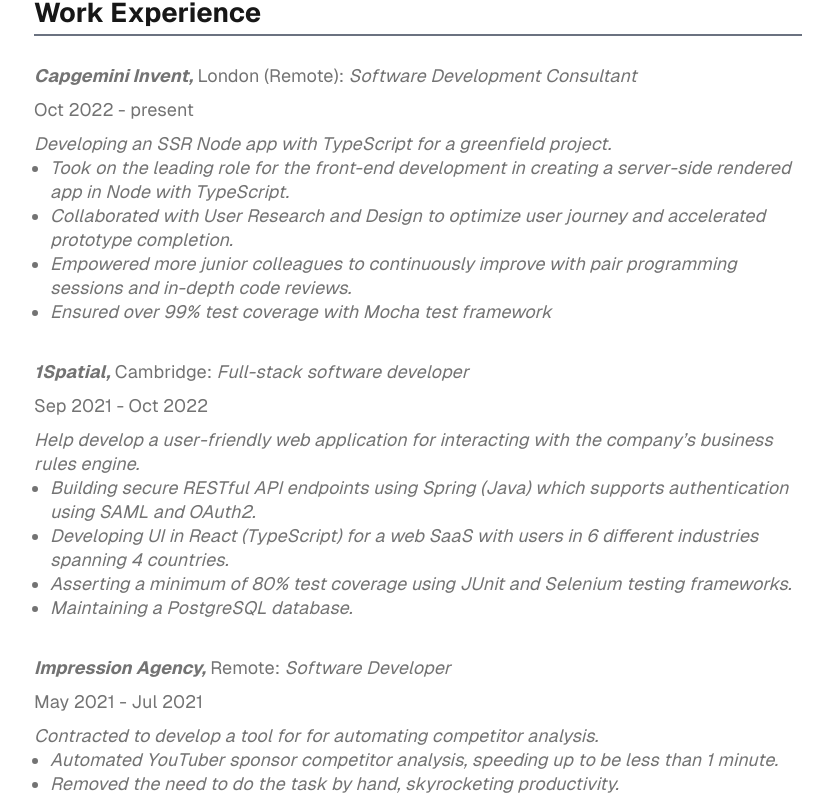
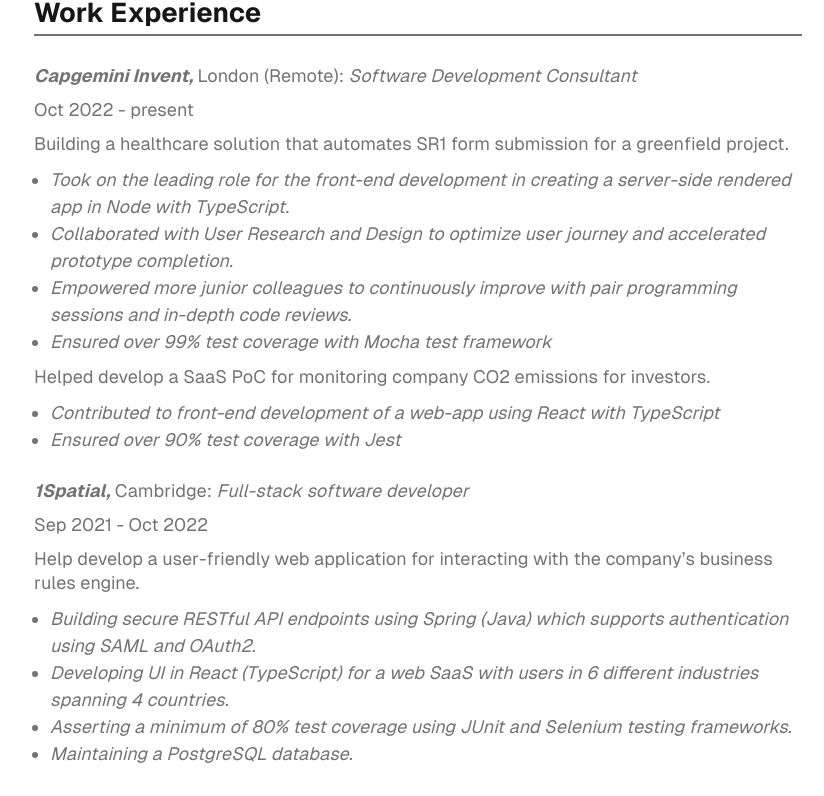
Before and after one commit to fs1g17/theo-selenskiy, a Next.js app: page /cv in a window 1280 px wide. Shown: the part 497-1293 px from the top of the page, without its empty margins (222-1046 px from the left). Built offline with nearby package versions, Linux system fonts and the light colour scheme.

Commit message:
feat(cv): update cv

```diff
--- a/src/app/cv/page.tsx
+++ b/src/app/cv/page.tsx
@@ -40,25 +40,44 @@
             location="London (Remote)"
             title="Software Development Consultant"
             date="Oct 2022 - present"
-            description="Developing an SSR Node app with TypeScript for a greenfield project."
-            bulletPoints={[
+            parts={[
+              {
+                description:
+                  "Building a healthcare solution that automates SR1 form submission for a greenfield project.",
+                bulletPoints: [
                   "Took on the leading role for the front-end development in creating a server-side rendered app in Node with TypeScript.",
                   "Collaborated with User Research and Design to optimize user journey and accelerated prototype completion.",
                   "Empowered more junior colleagues to continuously improve with pair programming sessions and in-depth code reviews.",
                   "Ensured over 99% test coverage with Mocha test framework",
+                ],
+              },
+              {
+                description:
+                  "Helped develop a SaaS PoC for monitoring company CO2 emissions for investors.",
+                bulletPoints: [
+                  "Contributed to front-end development of a web-app using React with TypeScript",
+                  "Ensured over 90% test coverage with Jest",
+                ],
+              },
             ]}
           />
+
           <WorkExperience
             job="1Spatial"
             location="Cambridge"
             title="Full-stack software developer"
             date="Sep 2021 - Oct 2022"
-            description="Help develop a user-friendly web application for interacting with the company’s business rules engine."
-            bulletPoints={[
+            parts={[
+              {
+                description:
+                  "Help develop a user-friendly web application for interacting with the company’s business rules engine.",
+                bulletPoints: [
                   "Building secure RESTful API endpoints using Spring (Java) which supports authentication using SAML and OAuth2.",
                   "Developing UI in React (TypeScript) for a web SaaS with users in 6 different industries spanning 4 countries.",
                   "Asserting a minimum of 80% test coverage using JUnit and Selenium testing frameworks.",
                   "Maintaining a PostgreSQL database.",
+                ],
+              },
             ]}
           />
           <WorkExperience
@@ -66,10 +85,15 @@
             location="Remote"
             title="Software Developer"
             date="May 2021 - Jul 2021"
-            description="Contracted to develop a tool for for automating competitor analysis."
-            bulletPoints={[
+            parts={[
+              {
+                description:
+                  "Contracted to develop a tool for for automating competitor analysis.",
+                bulletPoints: [
                   "Automated YouTuber sponsor competitor analysis, speeding up to be less than 1 minute.",
                   "Removed the need to do the task by hand, skyrocketing productivity.",
+                ],
+              },
             ]}
           />
         </div>
@@ -99,36 +123,41 @@
   );
 }
 
+interface WorkExperiencePart {
+  description: string;
+  bulletPoints: string[];
+}
+
 function WorkExperience({
   job,
   location,
   title,
   date,
-  description,
-  bulletPoints,
+  parts,
 }: {
   job: string;
   location: string;
   title: string;
   date: string;
-  description: string;
-  bulletPoints: string[];
+  parts: WorkExperiencePart[];
 }) {
   return (
-    <div>
-      <p className="text-muted-foreground">
+    <div className="text-muted-foreground">
+      <p>
         <span className="font-bold italic">{job},</span> {location}:{" "}
         <span className="italic">{title}</span>
       </p>
-      <p className="text-muted-foreground">{date}</p>
-      <p className="text-muted-foreground italic">
-        {description}
-        <ul className="ml-4 marker:text-inherit list-disc	m-0">
+      <p>{date}</p>
+      {parts.map(({ description, bulletPoints }) => (
+        <>
+          <p>{description}</p>
+          <ul className="ml-4 marker:text-inherit list-disc	m-0 italic">
             {bulletPoints.map((point) => (
               <li className="m-0">{point}</li>
             ))}
           </ul>
-      </p>
+        </>
+      ))}
     </div>
   );
 }
```
Also changed, not shown: 1 other file (tests, documents, lock files or other folders). Lines whose indentation alone changed are shown as unchanged.
